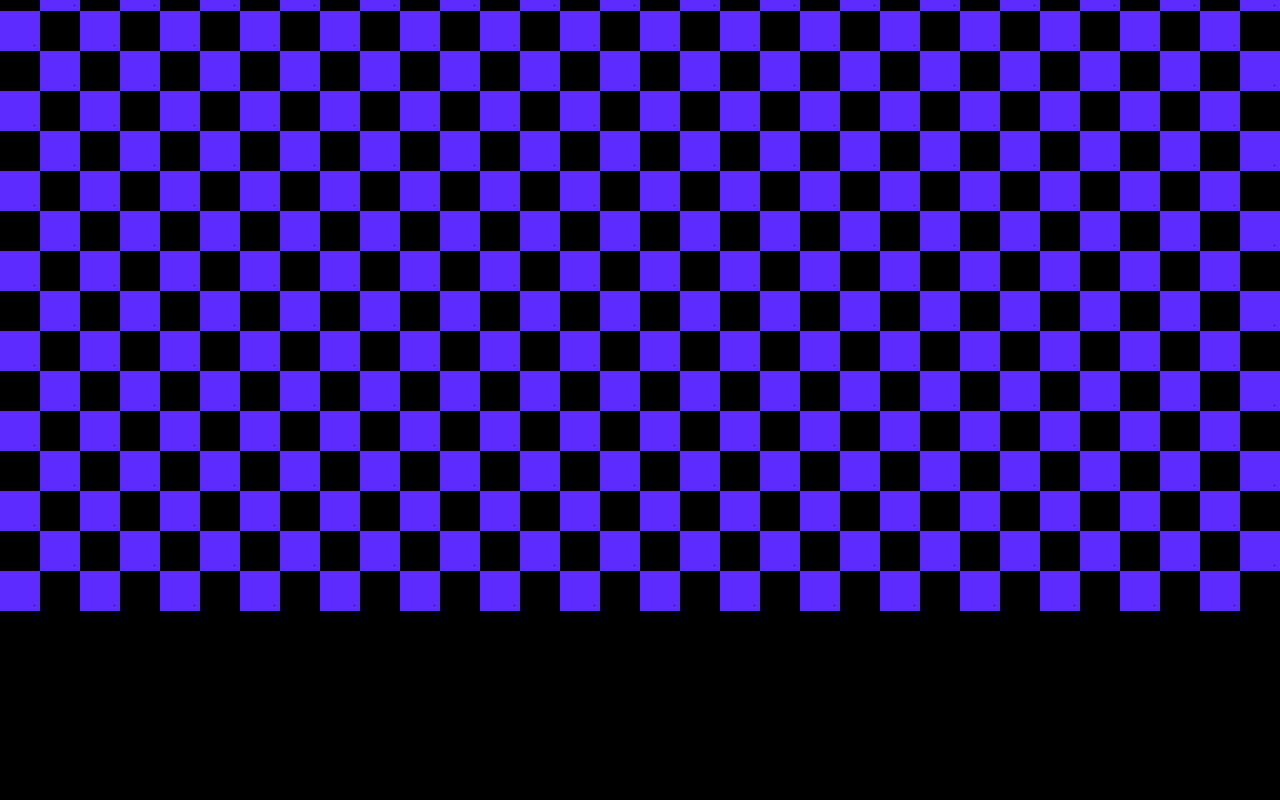
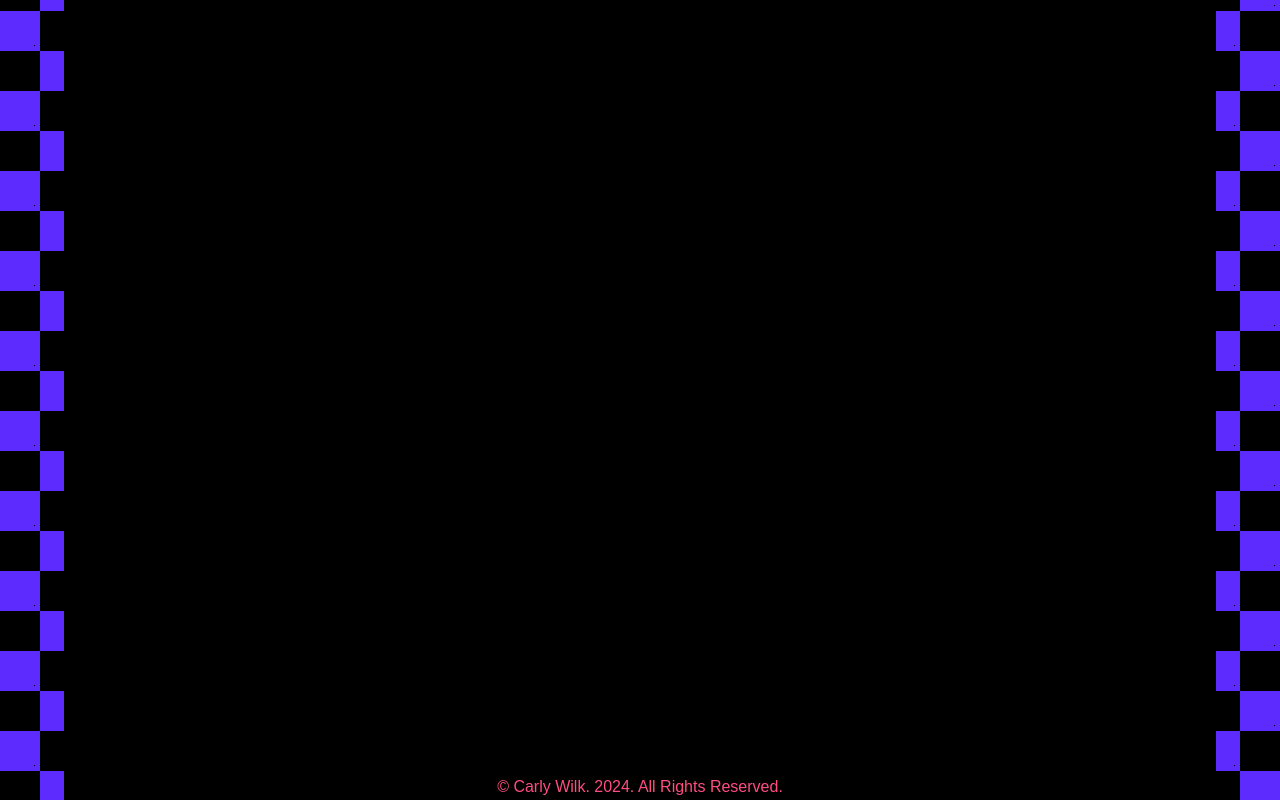
Before and after one commit to carlywilk/rewind, a React (Create React App) app: page / in a window 1280 px wide. Shown: the part 189-989 px from the top of the page. Before the commit the page ends 800 px from the top, so only its background shows below. Built offline with nearby package versions, Linux system fonts and the light colour scheme.

Commit message:
Create and style footer; style homepage main content to get overall view of site

```diff
--- a/src/App.jsx
+++ b/src/App.jsx
@@ -4,6 +4,7 @@ import { HomePage } from "./pages/HomePage/HomePage.jsx";
 import { PageNotFound } from "./pages/PageNotFound/PageNotFound.jsx";
 
 import { Header } from './components/Header/Header.jsx';
+import { Footer } from './components/Footer/Footer.jsx';
 
 import './App.scss';
 
@@ -15,6 +16,7 @@ function App() {
         <Route path="/" element={< HomePage />} />
         <Route path="*" element={< PageNotFound />} />
       </Routes>
+      <Footer />
     </BrowserRouter>
   );
 }
--- a/src/components/Footer/Footer.jsx
+++ b/src/components/Footer/Footer.jsx
@@ -3,7 +3,8 @@ import "./Footer.scss";
 
 export function Footer() {
     return (
-        <>
-        </>
+        <section className="footer">
+            <p className="footer__content">© Carly Wilk. 2024. All Rights Reserved.</p>
+        </section>
     );
 }
--- a/src/components/Footer/Footer.scss
+++ b/src/components/Footer/Footer.scss
@@ -0,0 +1,28 @@
+@use "../../styles/partials/breakpoints" as *;
+@use "../../styles/partials/colors" as *;
+@use "../../styles/partials/mixins" as *;
+@use "../../styles/partials/typography" as *;
+
+.footer {
+    &__content {
+        padding: 1rem 0 0.25rem;
+        width: 100%;
+        background-color: $basic-black;
+        font-family: Arial, Helvetica, sans-serif;
+        text-align: center;
+        color: $bold-pink;
+    }
+
+    @include tablet {
+        &__content {
+            margin: 0 auto;
+            width: 90%;
+        }
+    }
+
+    @include desktop {
+        &__content {
+            max-width: 80rem;
+        }
+    }
+}
--- a/src/pages/HomePage/HomePage.jsx
+++ b/src/pages/HomePage/HomePage.jsx
@@ -3,7 +3,8 @@ import "./HomePage.scss";
 
 export function HomePage() {
     return (
-        <>
-        </>
+        <section className="home">
+            <p className="home__content">this is the homepage</p>
+        </section>
     );
 }
--- a/src/pages/HomePage/HomePage.scss
+++ b/src/pages/HomePage/HomePage.scss
@@ -0,0 +1,26 @@
+@use "../../styles/partials/breakpoints" as *;
+@use "../../styles/partials/colors" as *;
+@use "../../styles/partials/mixins" as *;
+@use "../../styles/partials/typography" as *;
+
+.home {
+    &__content {
+        width: 100%;
+        height: 100vh;
+        background-color: black;
+        color: white;
+    }
+
+    @include tablet {
+        &__content {
+            margin: 0 auto;
+            width: 90%;
+        }
+    }
+
+    @include desktop {
+        &__content {
+            max-width: 80rem;
+        }
+    }
+}
--- a/src/styles/partials/_mixins.scss
+++ b/src/styles/partials/_mixins.scss
@@ -17,6 +17,7 @@
     width: fit-content;
     background-color: $primary-white;
     color: $basic-black;
+    font-family: Arial, Helvetica, sans-serif;
     font-size: 1.5rem;
     font-style: italic;
     cursor: pointer;
```
